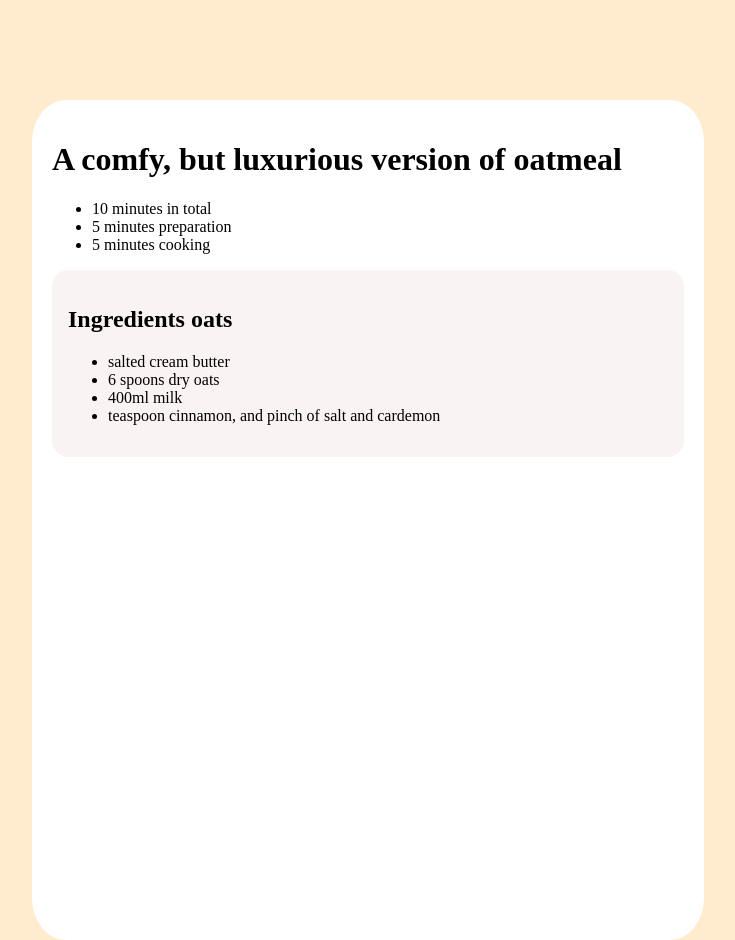
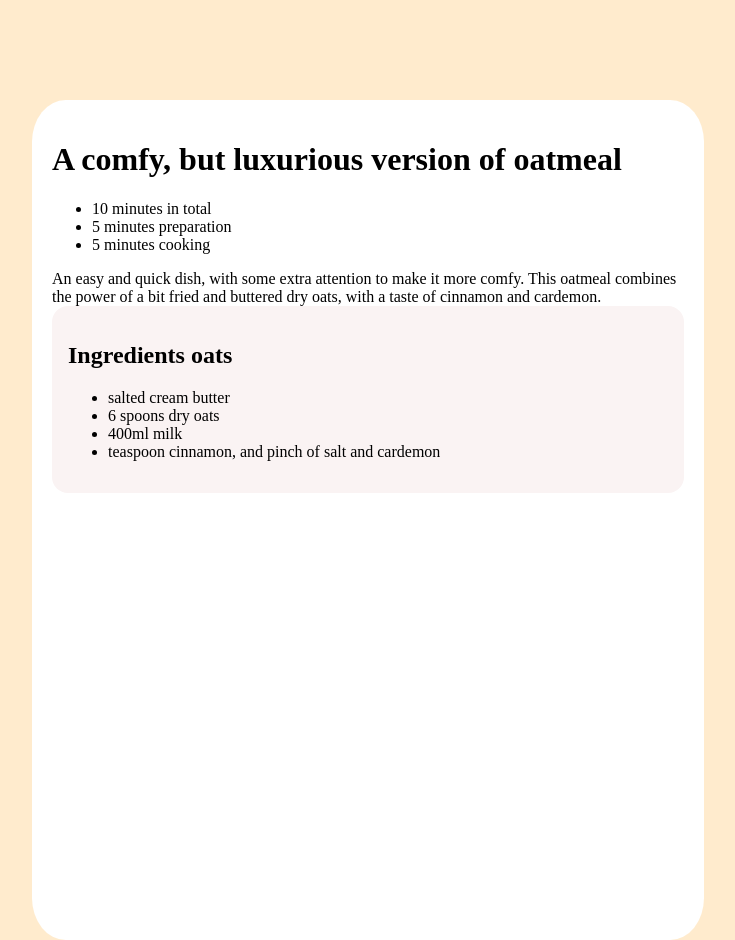
Before and after one commit to rhodevisser/recipe-page-demo, a PHP site: page /index.php in a window 1280 px wide. Shown: the whole page, without its empty margins (272-1007 px from the left). Run offline with PHP 8.4, Linux system fonts and the light colour scheme.

Commit message:
feat: Added intro message to value
So it will echo a message that specifically belongs with the oats category

```diff
--- a/index.php
+++ b/index.php
@@ -1,6 +1,10 @@
 <?php
 
 $recipeOat = "oatmeal";
+
+$messageOats = "An easy and quick dish, with some extra attention to make it more comfy. This oatmeal combines
+the power of a bit fried and buttered dry oats, with a taste of cinnamon and cardemon.";
+
 
 $totalPreparationTime = [
     "10 minutes in total",
--- a/view.index.php
+++ b/view.index.php
@@ -19,6 +19,14 @@
             <?php } ?>
         </ul>
 
+
+        <div class="intro-message">
+            <?php if ($recipeOat === "oatmeal") {
+                echo $messageOats;
+            } ?>
+        </div>
+
+
         <div class="ingredient-container">
             <h2>
                 Ingredients oats
```
